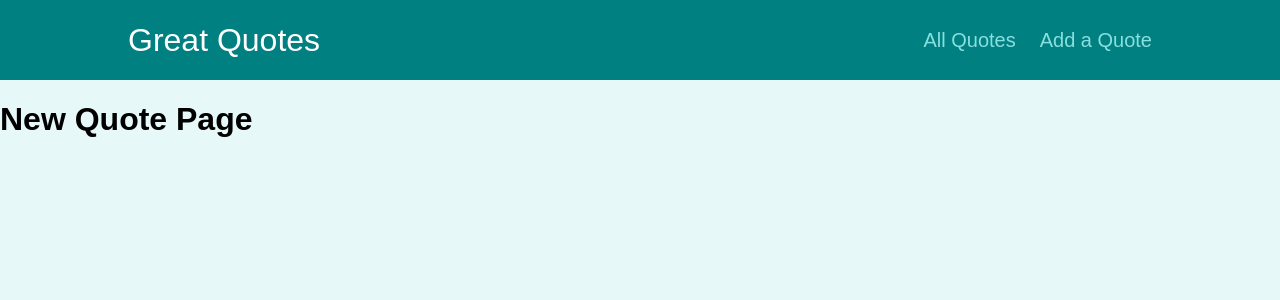
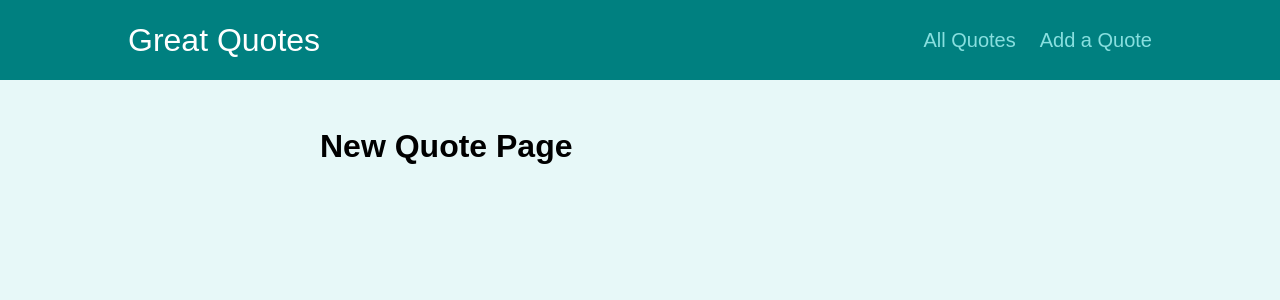
Before and after one commit to patbou02/react-router, a React (Create React App) app: page /new-quote in a window 1280 px wide. Shown: the top 300 px of the page. Built offline with nearby package versions, Linux system fonts and the light colour scheme; the HTML template or start-up script is replaced by a standard one.

Commit message:
Created Layout component, then moved MainNavigation outside of App and into Layout and used props.children to output the Routes from within App.

```diff
--- a/src/App.js
+++ b/src/App.js
@@ -3,11 +3,11 @@ import AllQuotes from './pages/AllQuotes';
 import QuoteDetail from './pages/QuoteDetail';
 import NewQuote from './pages/NewQuote';
 import MainNavigation from './components/layout/MainNavigation';
+import Layout from './components/layout/Layout';
 
 function App() {
   return (
-    <>
-      <MainNavigation />
+    <Layout>
       <Switch>
         <Route path="/" exact>
           <Redirect to="/quotes" />
@@ -22,7 +22,7 @@ function App() {
           <NewQuote />
         </Route>
       </Switch>
-    </>
+    </Layout>
   );
 }
 
--- /dev/null
+++ b/src/components/layout/Layout.js
@@ -0,0 +1,15 @@
+import classes from './Layout.module.css';
+import MainNavigation from './MainNavigation';
+
+const Layout = (props) => {
+  return (
+    <>
+      <MainNavigation />
+      <main className={classes.main}>
+        {props.children}
+      </main>
+    </>
+  );
+};
+
+export default Layout;
```
